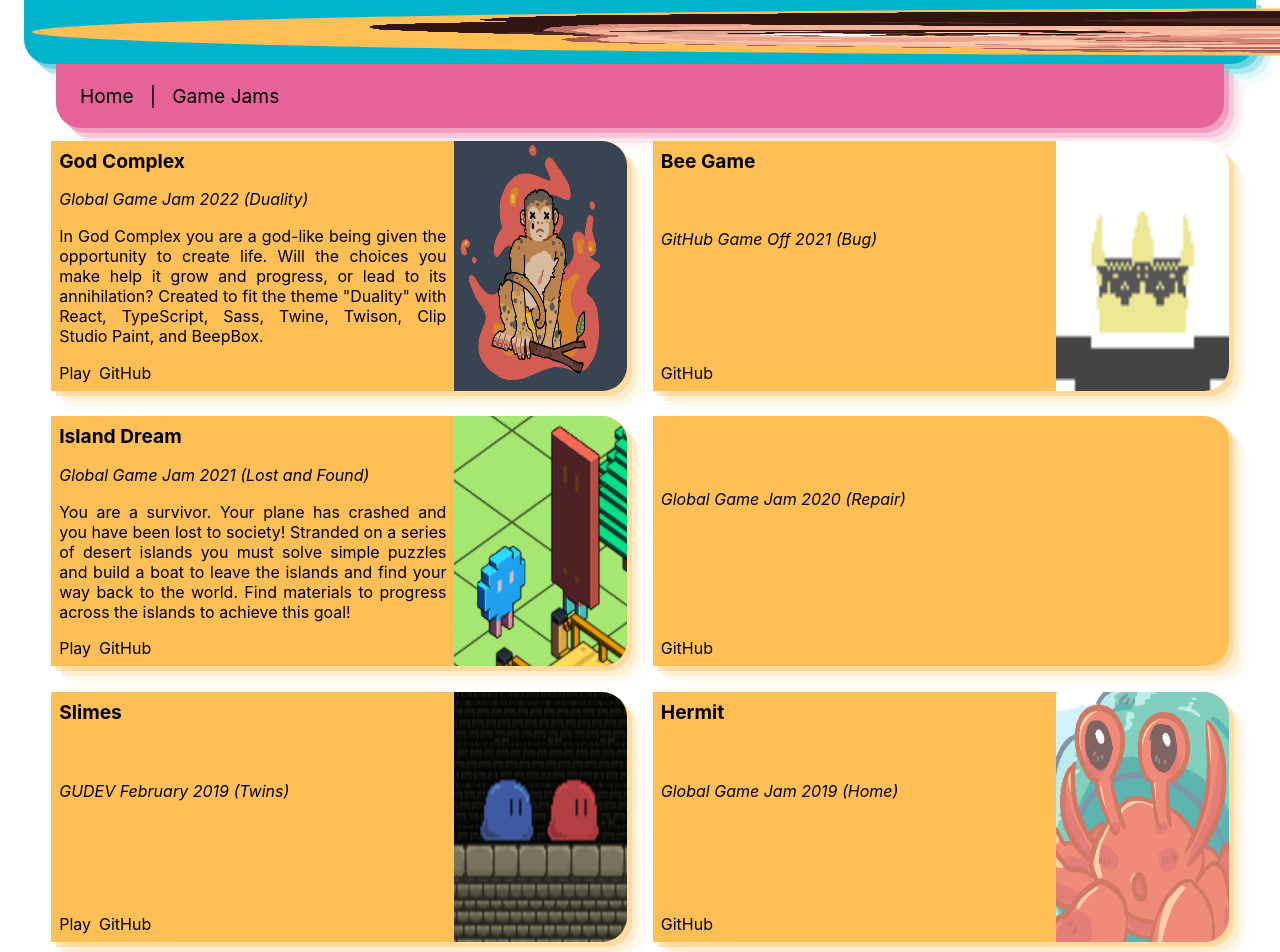
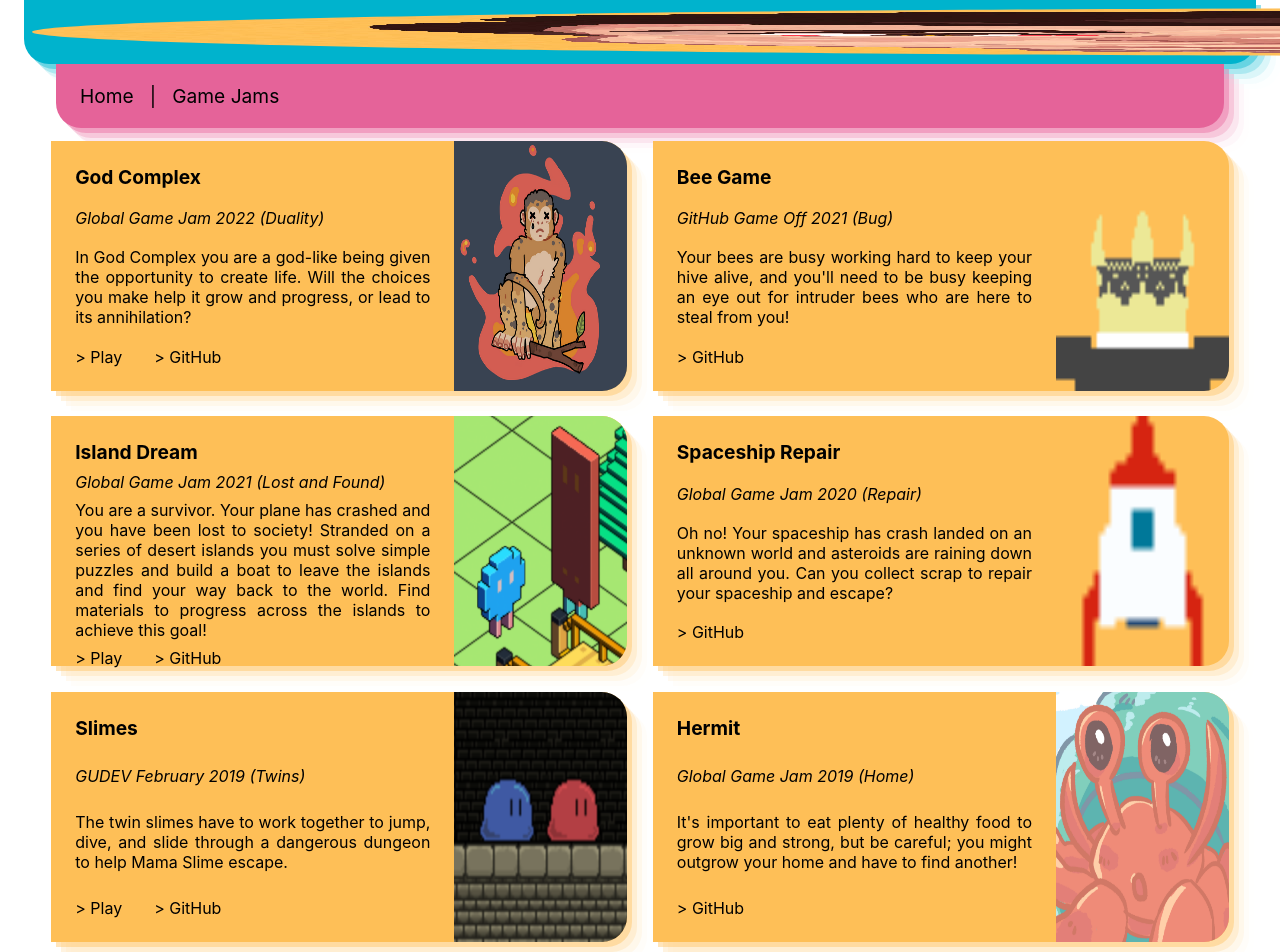
Before and after one commit to pmaitland/Website, a React (Create React App) app: page /gameJams in a window 1280 px wide. Shown: the top 952 px of the page. Built offline with nearby package versions, Linux system fonts and the light colour scheme.

Commit message:
Updated content of GameJams component

```diff
--- a/src/components/gameJams/GameJams.css
+++ b/src/components/gameJams/GameJams.css
@@ -33,7 +33,7 @@
   align-items: stretch;
   align-content: stretch;
   justify-content: space-between;
-  padding: 8px;
+  padding: 24px;
 }
 
 .description {
@@ -47,12 +47,11 @@
 }
 
 .link {
-  padding-right: 8px;
+  padding-right: 32px;
 }
 
 .image {
   width: 30%;
   border-top-right-radius: 25px;
   border-bottom-right-radius: 25px;
-  background-color: white;
 }
--- a/src/components/gameJams/GameJams.tsx
+++ b/src/components/gameJams/GameJams.tsx
@@ -26,7 +26,7 @@ const GameJams = () => {
                       target="_blank"
                       rel="noopener noreferrer"
                     >
-                      Play
+                      &gt; Play
                     </a>
                   </div>
                 </div>
@@ -40,7 +40,7 @@ const GameJams = () => {
                       target="_blank"
                       rel="noopener noreferrer"
                     >
-                      GitHub
+                      &gt; GitHub
                     </a>
                   </div>
                 </div>
--- a/src/components/gameJams/constants.ts
+++ b/src/components/gameJams/constants.ts
@@ -21,7 +21,7 @@ export const gameJams: GameJam[] = [
     game: {
       name: 'God Complex',
       description:
-        'In God Complex you are a god-like being given the opportunity to create life. Will the choices you make help it grow and progress, or lead to its annihilation? Created to fit the theme "Duality" with React, TypeScript, Sass, Twine, Twison, Clip Studio Paint, and BeepBox.',
+        'In God Complex you are a god-like being given the opportunity to create life. Will the choices you make help it grow and progress, or lead to its annihilation?',
       image: 'games/godComplex.png',
       playLink: 'https://yasmojam.github.io/ggj2022/',
       repoLink: 'https://github.com/Yasmojam/ggj2022',
@@ -33,7 +33,8 @@ export const gameJams: GameJam[] = [
     theme: 'Bug',
     game: {
       name: 'Bee Game',
-      description: '',
+      description:
+        "Your bees are busy working hard to keep your hive alive, and you'll need to be busy keeping an eye out for intruder bees who are here to steal from you!",
       image: 'games/beeGame.png',
       repoLink: 'https://github.com/Iain530/github-game-jam-2021',
     },
@@ -56,8 +57,10 @@ export const gameJams: GameJam[] = [
     date: '2020',
     theme: 'Repair',
     game: {
-      name: '',
-      description: '',
+      name: 'Spaceship Repair',
+      description:
+        'Oh no! Your spaceship has crash landed on an unknown world and asteroids are raining down all around you. Can you collect scrap to repair your spaceship and escape?',
+      image: 'games/repairGame.png',
       repoLink: 'https://github.com/Yasmojam/GlobalGameJam2020',
     },
   },
@@ -67,7 +70,8 @@ export const gameJams: GameJam[] = [
     theme: 'Twins',
     game: {
       name: 'Slimes',
-      description: '',
+      description:
+        'The twin slimes have to work together to jump, dive, and slide through a dangerous dungeon to help Mama Slime escape.',
       image: 'games/slimes.png',
       playLink: 'https://gudev.itch.io/slimes',
       repoLink: 'https://github.com/pmaitland/GUDev5',
@@ -79,7 +83,8 @@ export const gameJams: GameJam[] = [
     theme: 'Home',
     game: {
       name: 'Hermit',
-      description: '',
+      description:
+        "It's important to eat plenty of healthy food to grow big and strong, but be careful; you might outgrow your home and have to find another!",
       image: 'games/hermit.png',
       repoLink: 'https://github.com/Iain530/GGJ19',
     },
@@ -90,7 +95,8 @@ export const gameJams: GameJam[] = [
     theme: 'Deceit',
     game: {
       name: 'Parkour Piggies',
-      description: '',
+      description:
+        'The piglets have lost their mum! Can you help them jump to the top of each level and find her?',
       image: 'games/parkourPiggies.png',
       playLink: 'https://dasha1362.itch.io/parkour-piggies',
       repoLink: 'https://github.com/dasha1362/gudev4-deceit',
@@ -102,7 +108,9 @@ export const gameJams: GameJam[] = [
     theme: 'Salvage',
     game: {
       name: 'Claw Game',
-      description: '',
+      description:
+        "Cleaning the ocean? Pfft, we're here to make money! Use the giant claw attached to your boat to pull valuables out of the water and sell them!",
+      image: 'games/clawGame.png',
       repoLink: 'https://github.com/pmaitland/GUDEV_GameJam_Email-',
     },
   },
@@ -112,7 +120,8 @@ export const gameJams: GameJam[] = [
     theme: 'Transmission',
     game: {
       name: 'Operation: Wire',
-      description: '',
+      description:
+        'You are a virus. Your mission: Investigate computers on the network and find out as much information about them as you can.',
       image: 'games/operationWire.png',
       playLink: 'https://dasha1362.itch.io/operation-wire',
       repoLink: 'https://github.com/DevdudeSami/GUEmail_GGJ',
```
Also changed, not shown: public/games/clawGame.png (added), public/games/repairGame.png (added).
